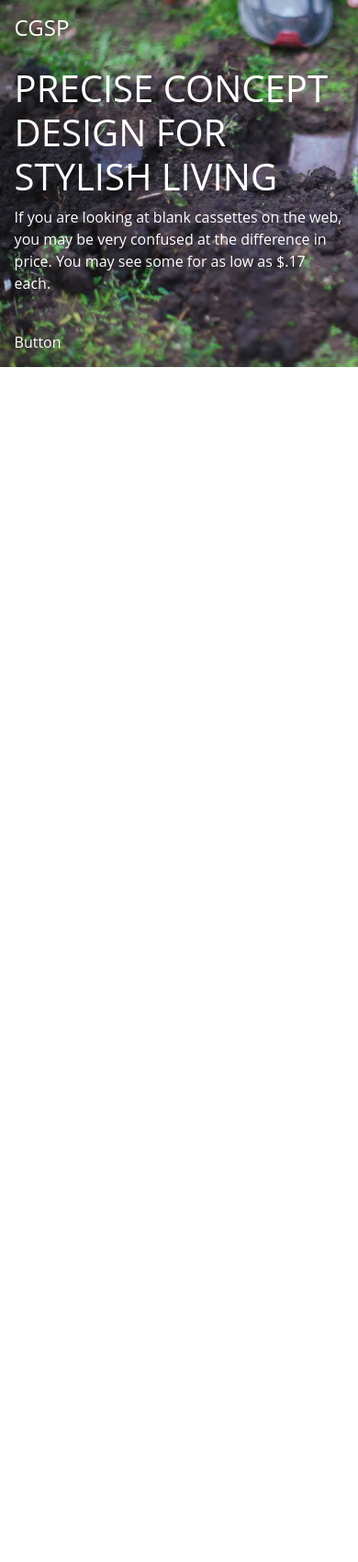
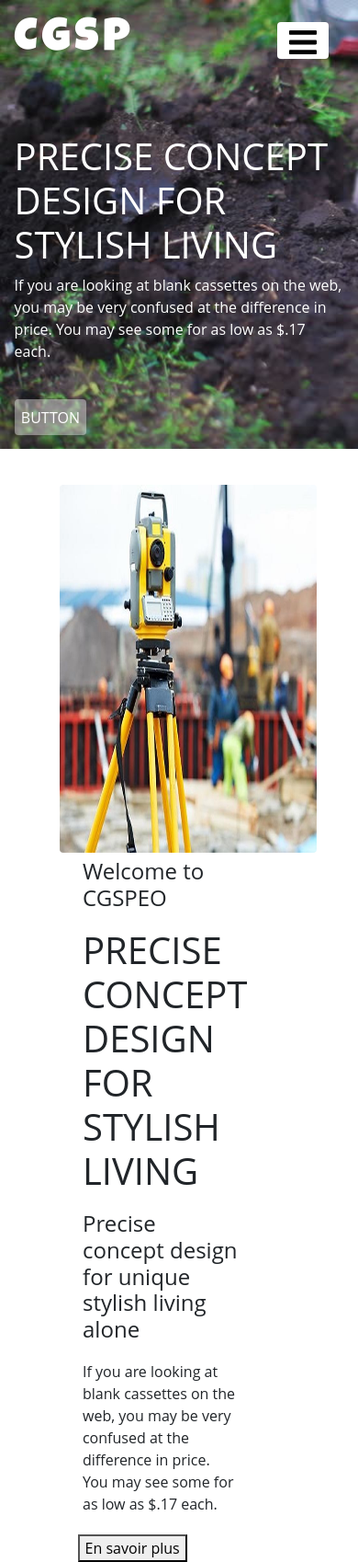
Before and after one commit to shloch/CGSP-WEBSITE, a plain HTML site: page index.html in a window 390 px wide. Shown: the whole page at 92% size. Before the commit the page ends 844 px from the top, so only its background shows below. Drawn offline with nearby package versions, Linux system fonts and the light colour scheme.

Commit message:
finished banner + about section

```diff
--- /dev/null
+++ b/assets/css/_mixins.scss
@@ -0,0 +1,18 @@
+@mixin rounded-corners {
+    $rounded-corner-radius: 4px;
+    -webkit-border-radius: $rounded-corner-radius;
+    -moz-border-radius: $rounded-corner-radius;
+    -ms-border-radius: $rounded-corner-radius;
+    border-radius: $rounded-corner-radius;
+}
+
+@mixin default-styling {
+    font-family: 'Open Sans', sans-serif;
+}
+
+@mixin media-query-about-section {
+    max-width: 70%;
+    height: calc(100% - 16em);
+    //height: 350px;
+    margin: auto;
+}
--- a/assets/css/style.scss
+++ b/assets/css/style.scss
@@ -1,3 +1,4 @@
+@import 'mixins';
 body,
 h1,
 h2,
@@ -5,10 +6,15 @@
 h4,
 h5,
 h6 {
-        font-family: 'Open Sans', sans-serif;
+    @include default-styling;
 }
 
 header {
+    .logo {
+        font-family: 'Luckiest Guy';
+        letter-spacing: 0.1em;
+        font-size: 1.75em;
+    }
     //border: 1px solid white;
     color: white;
     //height: 300px;
@@ -17,16 +23,74 @@
     background-size: cover;
     .navbar {
         background: none;
+        float: right;
         .nav-link {
             color: white;
         }
+        .nav-link:hover {
+            text-decoration: underline;
+        }
+    }
+    .navbar-toggler-icon::after {
+        //content: "MENU";
+        content: url('../images/bars-solid.svg');
+        //content: "<i class=\"fas fa-bars\"></i>";
+        //color: white;
+        //border: 1px solid white;
+    }
+    .navbar-toggler {
+        //border: 1px solid white;
+        background-color: white;
+        //float: right;
+    }
+    .special-lnk {
+        color: white;
+        text-decoration: none;
+        display: inline-block;
+        padding: 2%;
+        background-color: rgba(255, 255, 255, 0.4);
+        @include rounded-corners;
+    }
     .big-heading {
-                border: 1px solid white;
-                margin-top: 5em;
+        //border: 1px solid white;
+        margin-top: 4em;
     }
-            .logo {
-                //text-align: center;
-                vertical-align: center;
+}
+
+//About section style
+#about-section {
+    margin: 10% 0 0% 5%;
+    /*@media screen and (max-width: 762px) {
+        margin: 20%;
+    }*/
+    .first-col {
+        padding: 0;
+        //border: 1px solid black;
+        img {
+            max-width: 100%;
+            height: 100%;
+            @include rounded-corners;
+        }
+        @media screen and (max-width: 992px) {
+            @include media-query-about-section;
+            height: 400px;
+        }
+    }
+    .second-col {
+        padding-right: 20%;
+        //border: 1px solid black;
+        padding-left: 5%;
+        h1,
+        h4,
+        p {
+            padding: 3%;
+        }
+        .about-section-lnk1 {
+            color: white;
+            background-color: rgb(15, 72, 177)
+        }
+        @media screen and (max-width: 992px) {
+            @include media-query-about-section;
         }
     }
 }
--- a/index.html
+++ b/index.html
@@ -8,6 +8,8 @@
 
     <!-- Bootstrap CSS -->
     <link rel="stylesheet" href="https://stackpath.bootstrapcdn.com/bootstrap/4.3.1/css/bootstrap.min.css" integrity="sha384-ggOyR0iXCbMQv3Xipma34MD+dH/1fQ784/j6cY/iJTQUOhcWr7x9JvoRxT2MZw1T" crossorigin="anonymous">
+    <link rel="stylesheet" href="https://use.fontawesome.com/releases/v5.8.1/css/all.css" integrity="sha384-50oBUHEmvpQ+1lW4y57PTFmhCaXp0ML5d60M1M7uH2+nqUivzIebhndOJK28anvf" crossorigin="anonymous">
+    <link href="https://fonts.googleapis.com/css?family=Luckiest+Guy|Poiret+One|Tangerine" rel="stylesheet">
 
     <link rel="stylesheet" href="assets/css/style.css">
     <title>Hello, world!</title>
@@ -17,10 +19,10 @@
 
     <header>
         <div class="row">
-            <div class="col-6  themed-grid-col logo">
-                <h4> CGSP </h4>
+            <div class="col-6 col-md-4 themed-grid-col logo">
+                <h1 class="logo"> CGSP </h1>
             </div>
-            <div class="col-6  themed-grid-col nav-row">
+            <div class="col-6 col-md-8 themed-grid-col nav-row">
                 <nav class="navbar navbar-expand-lg">
 
                     <button class="navbar-toggler" type="button" data-toggle="collapse" data-target="#navbarNav" aria-controls="navbarNav" aria-expanded="false" aria-label="Toggle navigation">
@@ -50,10 +52,25 @@
             <div class="col-lg-8 col-sm-12 big-heading">
                 <h1>PRECISE CONCEPT DESIGN FOR STYLISH LIVING</h1>
                 <p>If you are looking at blank cassettes on the web, you may be very confused at the difference in price. You may see some for as low as $.17 each.</p>
-                <br> Button
+                <br>
+                <a href="#" class="special-lnk"> BUTTON</a>
             </div>
         </div>
     </header>
+    <section id="about-section">
+        <div class="row">
+            <div class="col-lg-6 col-md-12 col-sm-12 first-col">
+                <img src="assets/images/geotech2.jpg">
+            </div>
+            <div class="col-lg-6 col-md-12 col-sm-12 second-col">
+                <h4>Welcome to CGSPEO</h4>
+                <h1>PRECISE CONCEPT DESIGN FOR STYLISH LIVING</h1>
+                <h4>Precise concept design for unique stylish living alone</h4>
+                <p>If you are looking at blank cassettes on the web, you may be very confused at the difference in price. You may see some for as low as $.17 each.</p>
+                <a href=# class="about-section-lnk1"><button>En savoir plus</button></a>
+            </div>
+        </div>
+    </section>
 
 
 
```
Also changed, not shown: assets/css/style.css, assets/images/banner2.jpg (added), assets/images/bars-solid.svg (added), assets/images/geotech2.jpg (added), 1 other file. Lines whose indentation alone changed are shown as unchanged.
